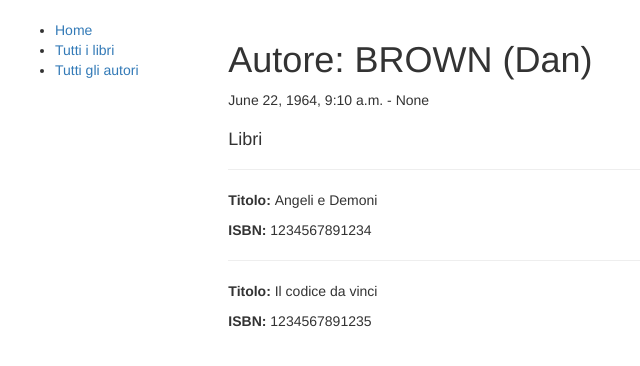
After one commit to stone005/Library, a Django app: page /catalog/autore/2 in a window 1280 px wide. The commit adds this page. Shown: the top 366 px of the page, without its empty margins (0-640 px from the left). Run offline with Django 3.2, Linux system fonts and the light colour scheme; data comes from the database, SQL or seed files in the repository; some libraries are stand-ins or nearby versions.

Commit message:
Add files via upload

```diff
--- a/library/catalog/models.py
+++ b/library/catalog/models.py
@@ -72,10 +72,10 @@ class Autore(models.Model):
     morto = models.DateField('Morto',null=True, blank=True)
 
     class Meta:
-        ordering = ["cognome","nome"]
+        ordering = ["cognome", "nome"]
 
     def get_absolute_url(self):
-        return reverse('author-details', args=[str(self.id)])
+        return reverse('autore-detail', args=[str(self.id)])
 
     def __str__(self):
         return '{0},{1}'.format(self.cognome, self.nome)
--- a/library/catalog/templates/base_generic.html
+++ b/library/catalog/templates/base_generic.html
@@ -22,8 +22,7 @@
                 <ul class="sidebar-nav">
                     <li><a href="{% url 'index' %}">Home</a> </li>
                     <li><a href="{% url 'books' %}">Tutti i libri</a> </li>
-                    <!--<li><a href="">Tutti i libri</a> </li>-->
-                    <li><a href="">Tutti gli autori</a> </li>
+                    <li><a href="{% url 'authors' %}">Tutti gli autori</a> </li>
                 </ul>
                 {% endblock %}
             </div>
--- /dev/null
+++ b/library/catalog/templates/catalog/autore_detail.html
@@ -0,0 +1,16 @@
+{% extends 'base_generic.html' %}
+
+{% block content %}
+    <h1>Autore: {{ autore.cognome }} ({{ autore.nome }})</h1>
+
+    <p>{{ autore.nato }} - {{ autore.morto }}</p>
+
+    <div style="margin-top:20px">
+        <h4>Libri</h4>
+        {% for copy in autore.book_set.all %}
+            <hr>
+            <p><strong>Titolo: </strong> {{ copy.titolo }} </p>
+            <p><strong>ISBN: </strong>{{ copy.isbn }}</p>
+        {% endfor%}
+    </div>
+{% endblock %}
--- a/library/catalog/templates/catalog/book_detail.html
+++ b/library/catalog/templates/catalog/book_detail.html
@@ -3,7 +3,7 @@
 {% block content %}
     <h1>Titolo: {{ book.titolo }}</h1>
 
-    <p><strong>Autore:</strong><a href="">{{ book.autore }}</a> </p>
+    <p><strong>Autore:</strong><a href="{% url 'authors' %}">{{ book.autore }}</a> </p>
     <p><strong>Trama: </strong> {{ book.trama }}</p>
     <p><strong>ISBN: </strong> {{ book.isbn }}</p>
     <p><strong>Lingua: </strong> {{ book.language }}</p>
--- a/library/catalog/templates/index.html
+++ b/library/catalog/templates/index.html
@@ -18,4 +18,5 @@
     <li><strong>Generi:</strong> {{ num_generi }}</li>
     <li><strong>Libri che contengono la parola "Montalbano":</strong> {{ num_libri_mont }}</li>
 </ul>
+<p>Tu hai visitato questa pagina {{ num_visits }}{% if num_visits == 1 %} volta {% else %} volte {% endif %}.</p>
 {% endblock %}
--- a/library/catalog/urls.py
+++ b/library/catalog/urls.py
@@ -1,8 +1,11 @@
-from django.conf.urls import url
+from django.conf.urls import url, include
 from . import views
 
 urlpatterns = [
     url(r'^$', views.index, name='index'),
     url(r'^books/$', views.BookViewList.as_view(), name='books'),
-    url(r'^book/(?P<pk>\d+)$', views.BookDetailView.as_view(), name='book-detail')
+    url(r'^authors/$', views.AuthorViewList.as_view(), name='authors'),
+    url(r'^book/(?P<pk>\d+)$', views.BookDetailView.as_view(), name='book-detail'),
+    url(r'^autore/(?P<pk>\d+)$', views.AutoreDetailView.as_view(), name='autore-detail'),
+    url(r'^accounts/$', include('django.contrib.auth.urls')),   # pagina di autenticazione django
 ]
--- a/library/catalog/views.py
+++ b/library/catalog/views.py
@@ -21,6 +21,11 @@ def index(request):
     # Libri che contengono la parola 'montalbano'
     num_libri_mont = Book.objects.filter(titolo__icontains='montalbano').count()
 
+    # Numero di visite memorizzate in una Session
+    num_visits = request.session.get('num_visits', 0)
+    request.session['num_visits'] = num_visits + 1
+
+    # Inviare il template index.html con i dati memorizzati nella session
     return render(
         request,
         'index.html',
@@ -29,8 +34,9 @@ def index(request):
                  'num_instances_disp': num_instances_disp,
                  'num_autori': num_autori,
                  'num_generi': num_generi,
-                 'num_libri_mont': num_libri_mont
-                 }
+                 'num_libri_mont': num_libri_mont,
+                 'num_visits': num_visits
+                 },
     )
 
 
@@ -41,3 +47,11 @@ class BookViewList(generic.ListView):
 
 class BookDetailView(generic.DetailView):
     model = Book
+
+
+class AuthorViewList(generic.ListView):
+    model = Autore
+
+
+class AutoreDetailView(generic.DetailView):
+    model = Autore
```
Also changed, not shown: library/catalog/templates/catalog/autore_list.html (added, +16 -0 lines).
